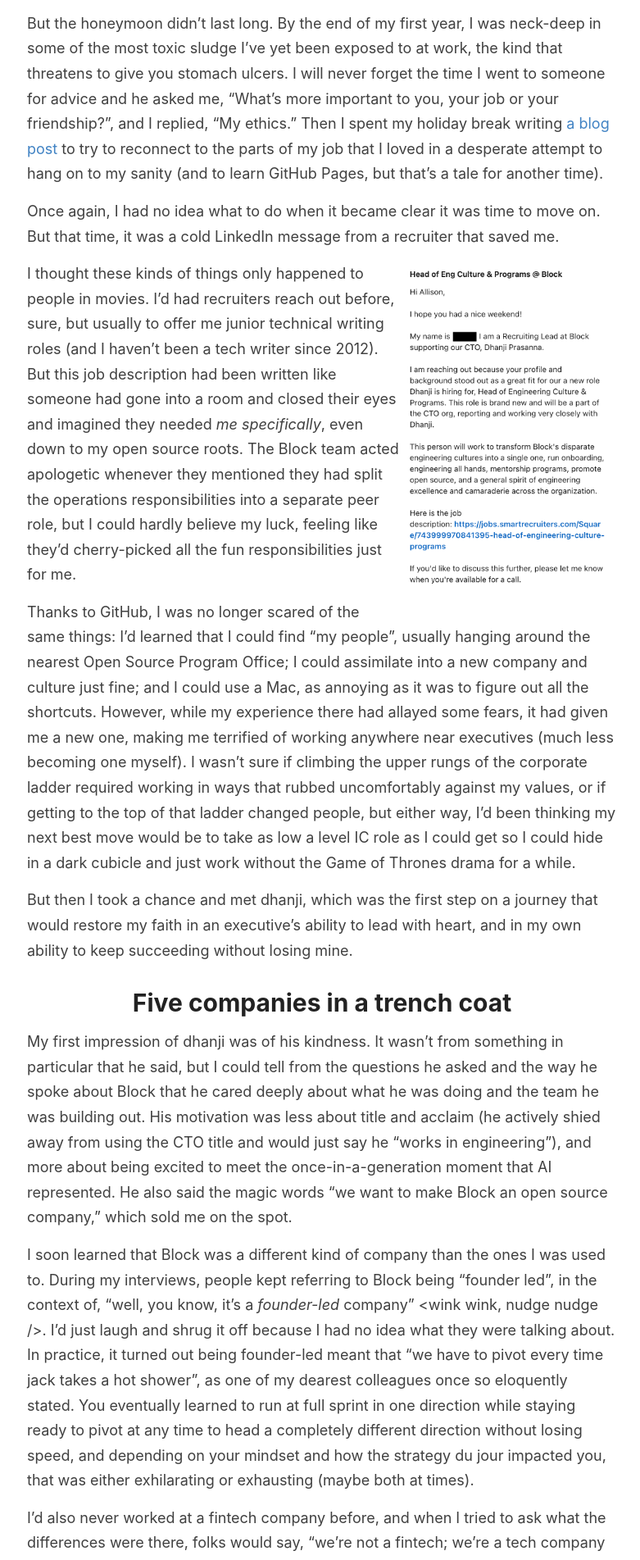
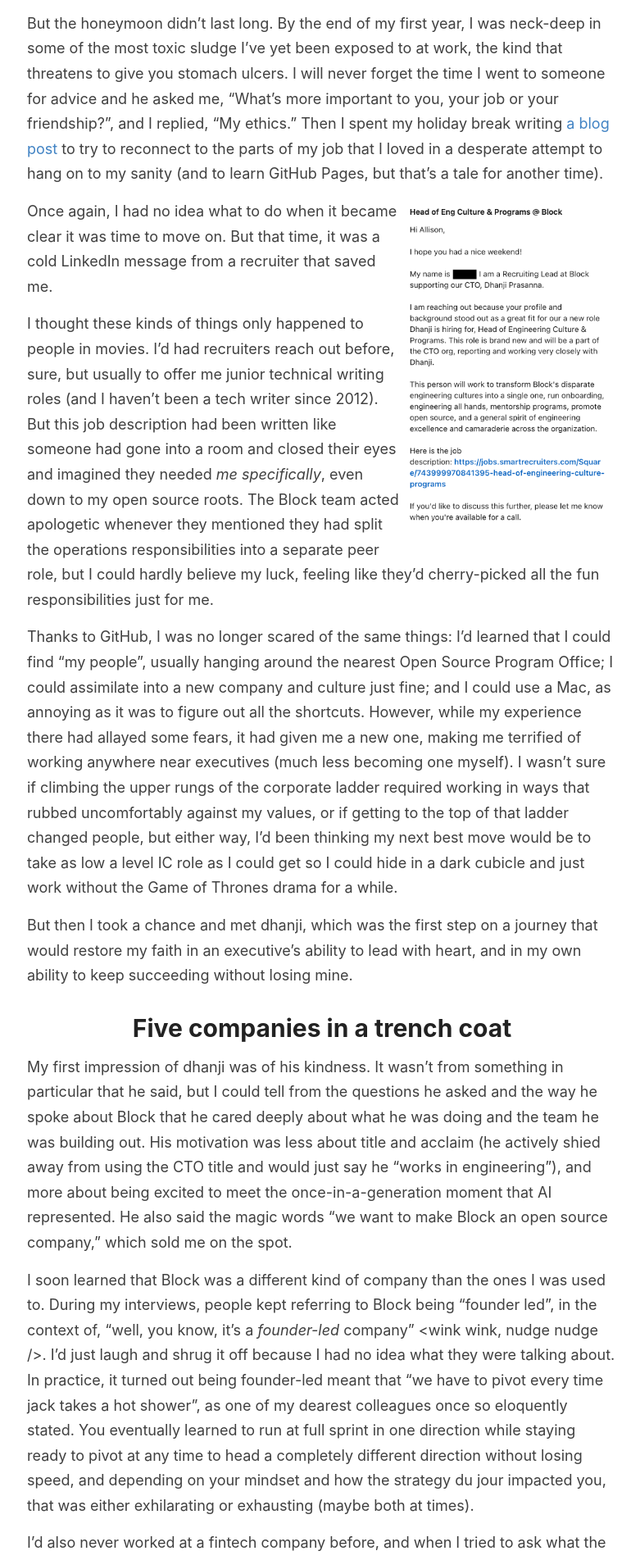
Before and after one commit to amatlack/amatlack.github.io, a Jekyll site: the page built from _posts/2026-05-11-unafraid.md, in a window 1280 px wide. Shown: the part 1723-3626 px from the top of the page at 82% size, without its empty margins (247-1028 px from the left). Built offline with Jekyll 4.4.1, drawn with Linux system fonts in a browser that asks for light colours.

```diff
--- a/_posts/2026-05-11-unafraid.md
+++ b/_posts/2026-05-11-unafraid.md
@@ -26,11 +26,11 @@ A close friend saved me. They were setting up an engineering operations team at
 
 But the honeymoon didn’t last long. By the end of my first year, I was neck-deep in some of the most toxic sludge I’ve yet been exposed to at work, the kind that threatens to give you stomach ulcers. I will never forget the time I went to someone for advice and he asked me, “What’s more important to you, your job or your friendship?”, and I replied, “My ethics.” Then I spent my holiday break writing [a blog post](https://amatlack.com/reflections-on-one-year-at-GitHub/) to try to reconnect to the parts of my job that I loved in a desperate attempt to hang on to my sanity (and to learn GitHub Pages, but that’s a tale for another time).
 
-Once again, I had no idea what to do when it became clear it was time to move on. But that time, it was a cold LinkedIn message from a recruiter that saved me.
-
 <div class="about_headshot">
   <img src="{{ site:baseurl }}/images/blockLinkedInmsg.png" />
 </div>
+
+Once again, I had no idea what to do when it became clear it was time to move on. But that time, it was a cold LinkedIn message from a recruiter that saved me.
 
 I thought these kinds of things only happened to people in movies. I’d had recruiters reach out before, sure, but usually to offer me junior technical writing roles (and I haven’t been a tech writer since 2012). But this job description had been written like someone had gone into a room and closed their eyes and imagined they needed *me specifically*, even down to my open source roots. The Block team acted apologetic whenever they mentioned they had split the operations responsibilities into a separate peer role, but I could hardly believe my luck, feeling like they’d cherry-picked all the fun responsibilities just for me.
 
```
